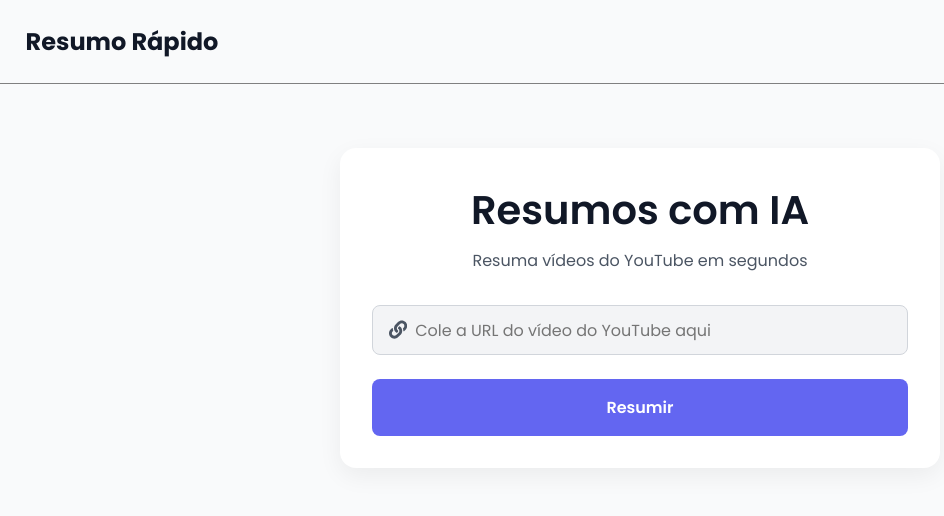
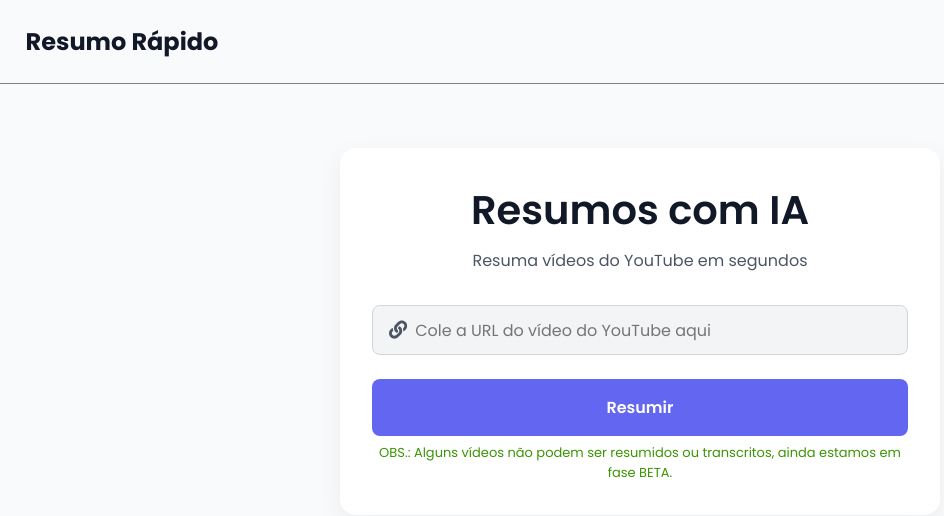
Before and after one commit to Tales-Santos7/ResumoAI, a React (Vite) app in the folder frontend/: page / in a window 1280 px wide. Shown: the top 516 px of the page, without its empty margins (0-944 px from the left). Built offline with nearby package versions, Linux system fonts and the light colour scheme; no server answers.

Commit message:
Add files

```diff
--- a/frontend/src/components/Main/Main.css
+++ b/frontend/src/components/Main/Main.css
@@ -80,6 +80,11 @@
   background-color: #4F46E5;
 }
 
+.obs {
+  font-size: 13px !important;
+  color: #3b9503 !important;
+}
+
 @media screen and (max-width: 768px) {
   .Main .mainContainer h2 {
     font-size: 2em;
--- a/frontend/src/components/Main/Main.jsx
+++ b/frontend/src/components/Main/Main.jsx
@@ -153,6 +153,7 @@ function Main() {
             {loading ? "Resumindo..." : "Resumir"}
           </button>
         </form>
+        <p className="obs">OBS.: Alguns vídeos não podem ser resumidos ou transcritos, ainda estamos em fase BETA.</p>
       </div>
     </main>
   );
```
Also changed, not shown: frontend/src/components/Header/Header.css (+10 -4 lines).
